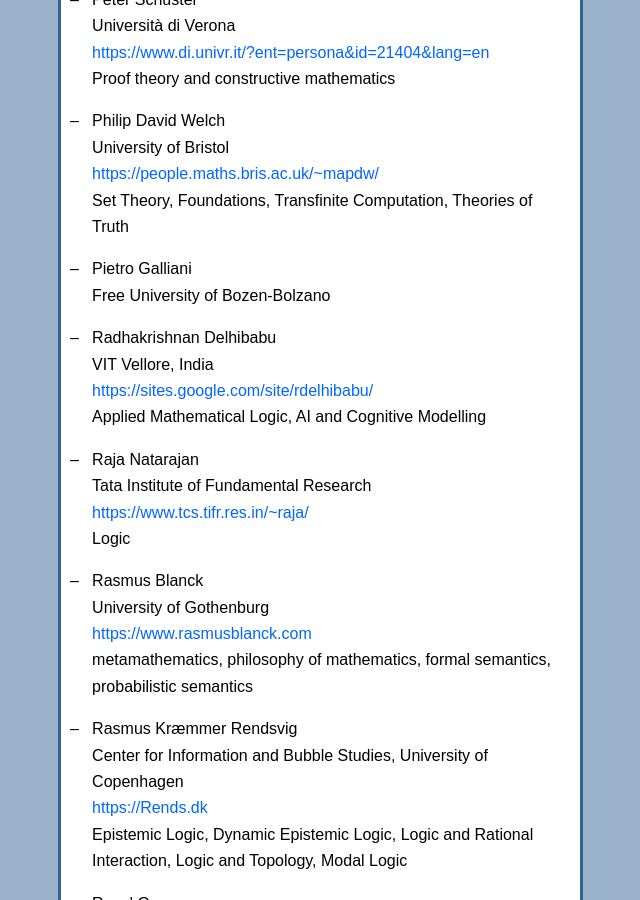
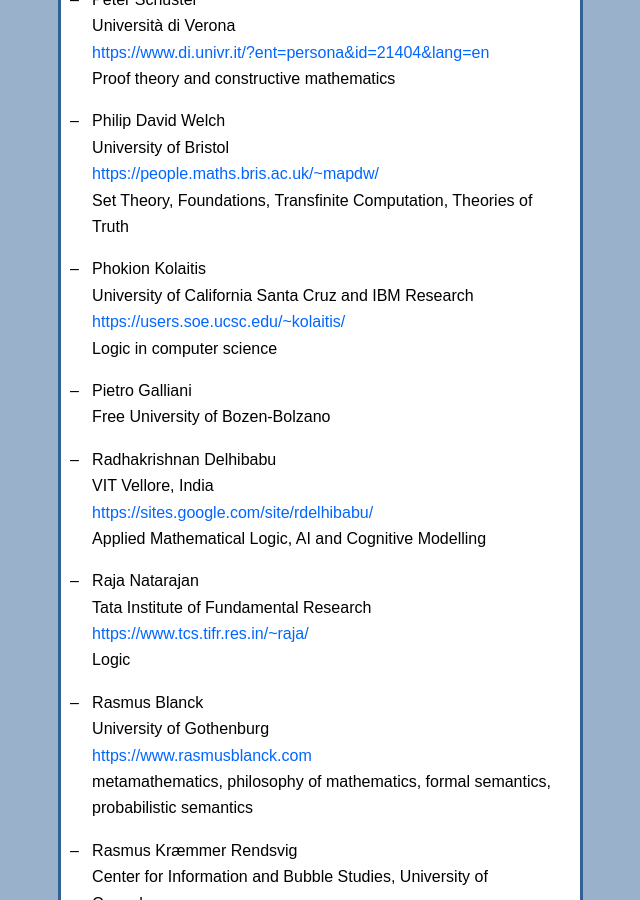
Before and after one commit to scandinavianlogic/scandinavianlogic.github.io, a Jekyll site: the page built from members.md, in a window 1280 px wide and 900 px high, scrolled down 17481 px. Shown: the whole window, without its empty margins (453-1093 px from the left). Built offline with Jekyll 4.4.1, drawn with Linux system fonts in a browser that asks for light colours.

Commit message:
new member

```diff
--- a/members.md
+++ b/members.md
@@ -669,6 +669,11 @@ membership.
   <https://people.maths.bris.ac.uk/~mapdw/>
   Set Theory, Foundations, Transfinite Computation, Theories of Truth
 
+- Phokion Kolaitis
+  University of California Santa Cruz and IBM Research
+  <https://users.soe.ucsc.edu/~kolaitis/>
+  Logic in computer science
+
 - Pietro Galliani
   Free University of Bozen-Bolzano
 
```
